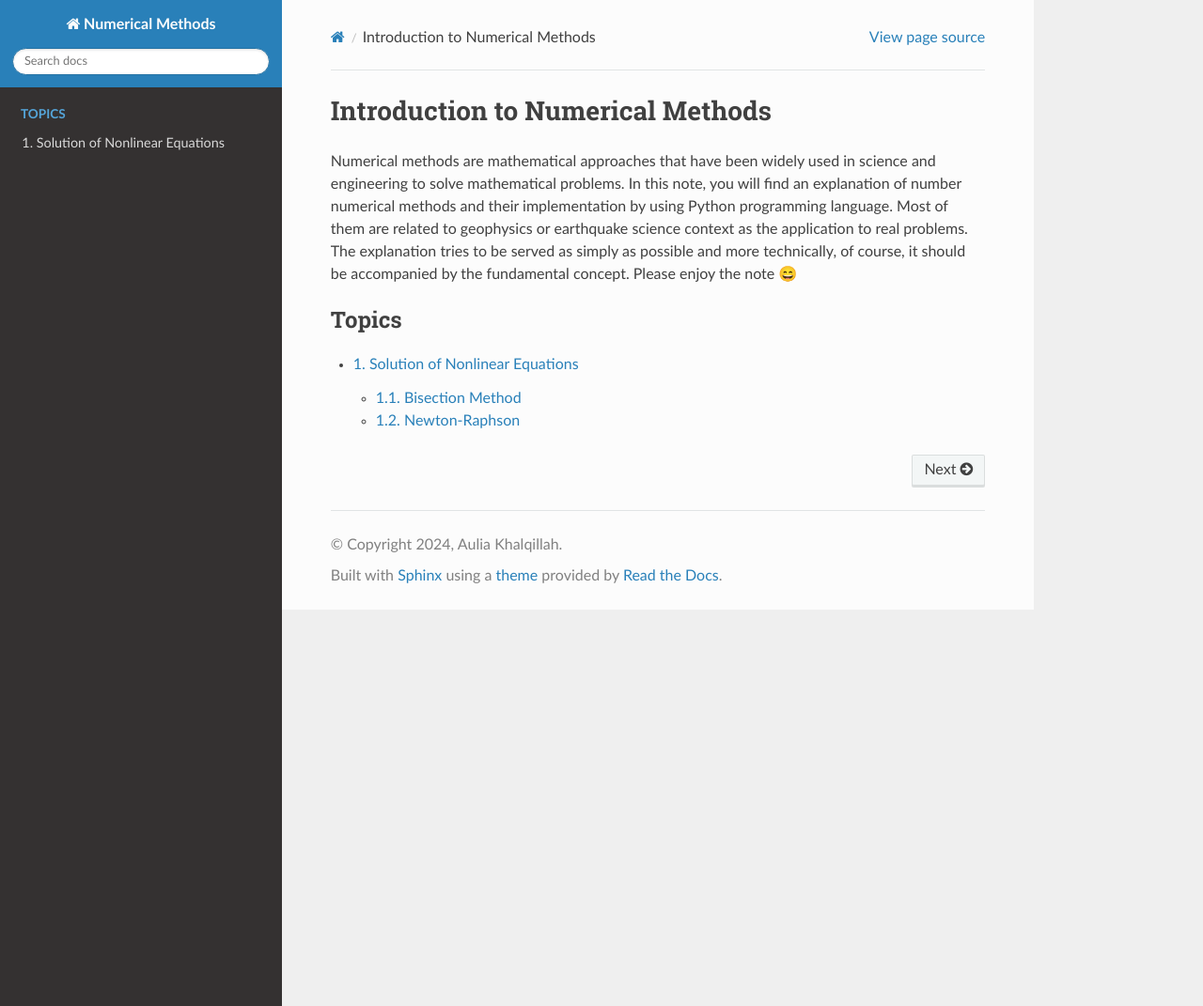
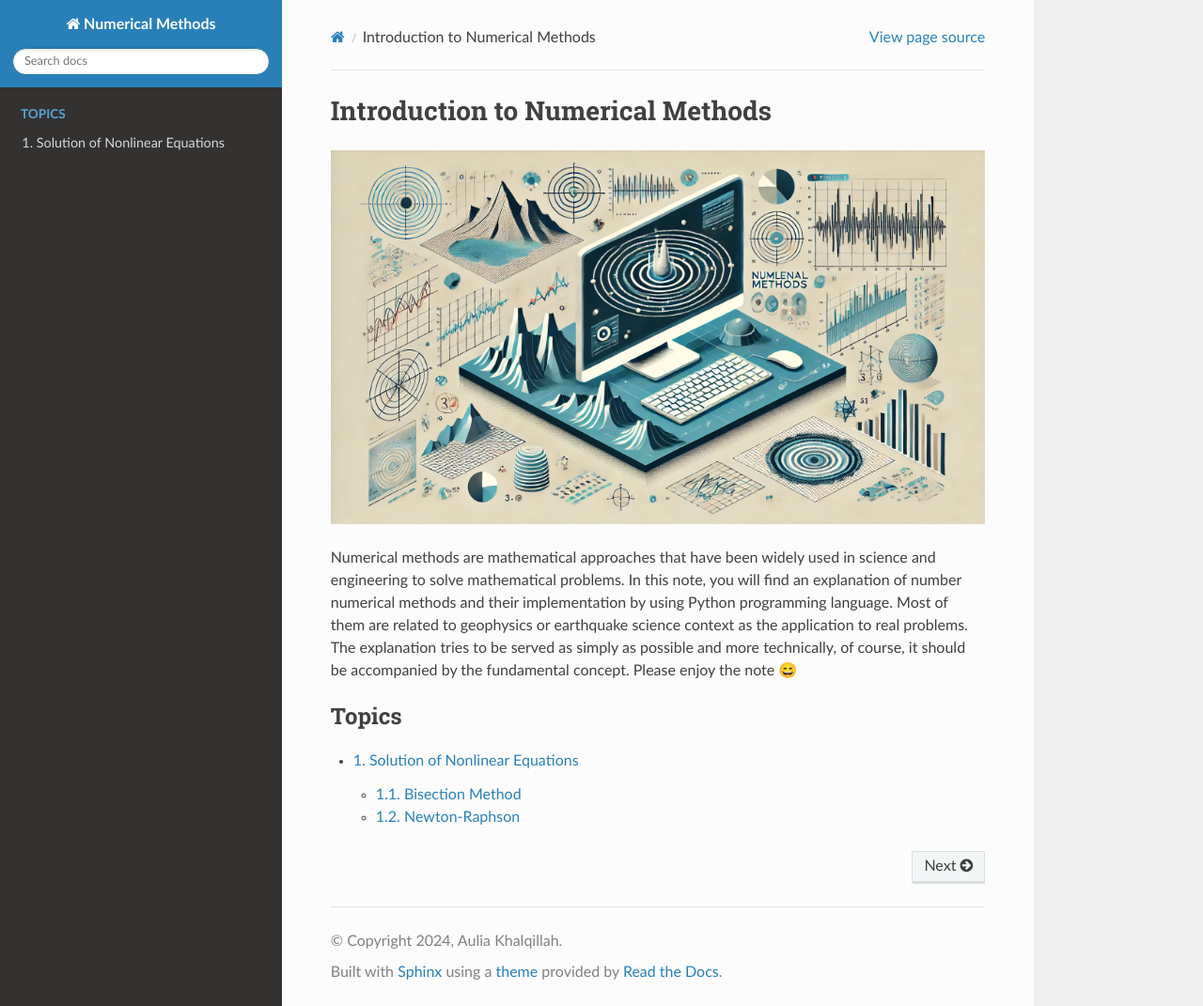
Before and after one commit to auliakhalqillah/akbook, a Sphinx documentation site: the page built from docs/source/index.rst, in a window 1280 px wide and 1071 px high. Shown: the whole window at 94% size. Built offline with Sphinx 7.4.7 and the Read the Docs theme 3.1.0, drawn with Linux system fonts in a browser that asks for light colours.

Commit message:
Update index.rst

```diff
--- a/docs/source/index.rst
+++ b/docs/source/index.rst
@@ -1,5 +1,9 @@
 Introduction to Numerical Methods
 =================================
+
+.. image:: imgs/Numerical_Method_Earthquake_Science_2.webp
+  :width: 1000
+  :alt: Alternative text
 
 Numerical methods are mathematical approaches that have been widely used in science and engineering to solve mathematical problems. In this note, you will find an explanation of number numerical methods and their implementation by using Python programming language. Most of them are related to geophysics or earthquake science context as the application to real problems. The explanation tries to be served as simply as possible and more technically, of course, it should be accompanied by the fundamental concept. Please enjoy the note 😄
 
```
